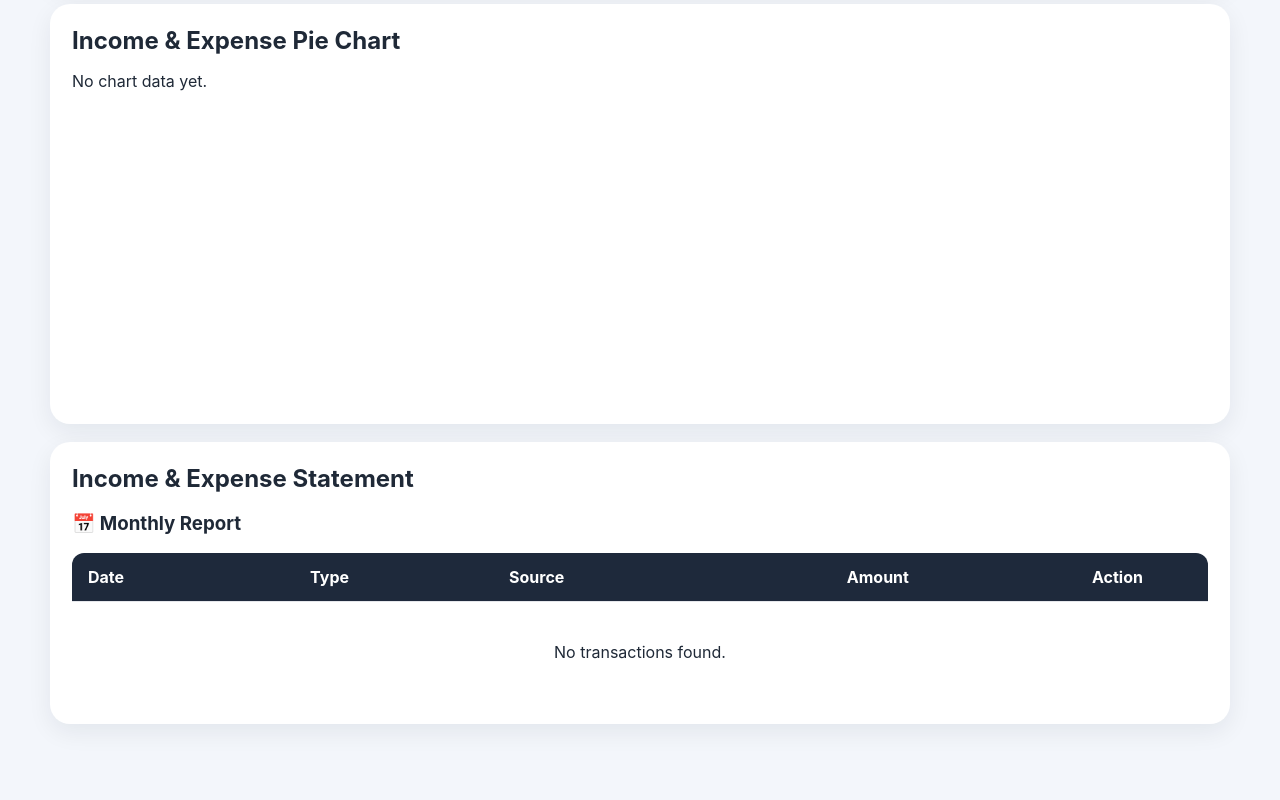
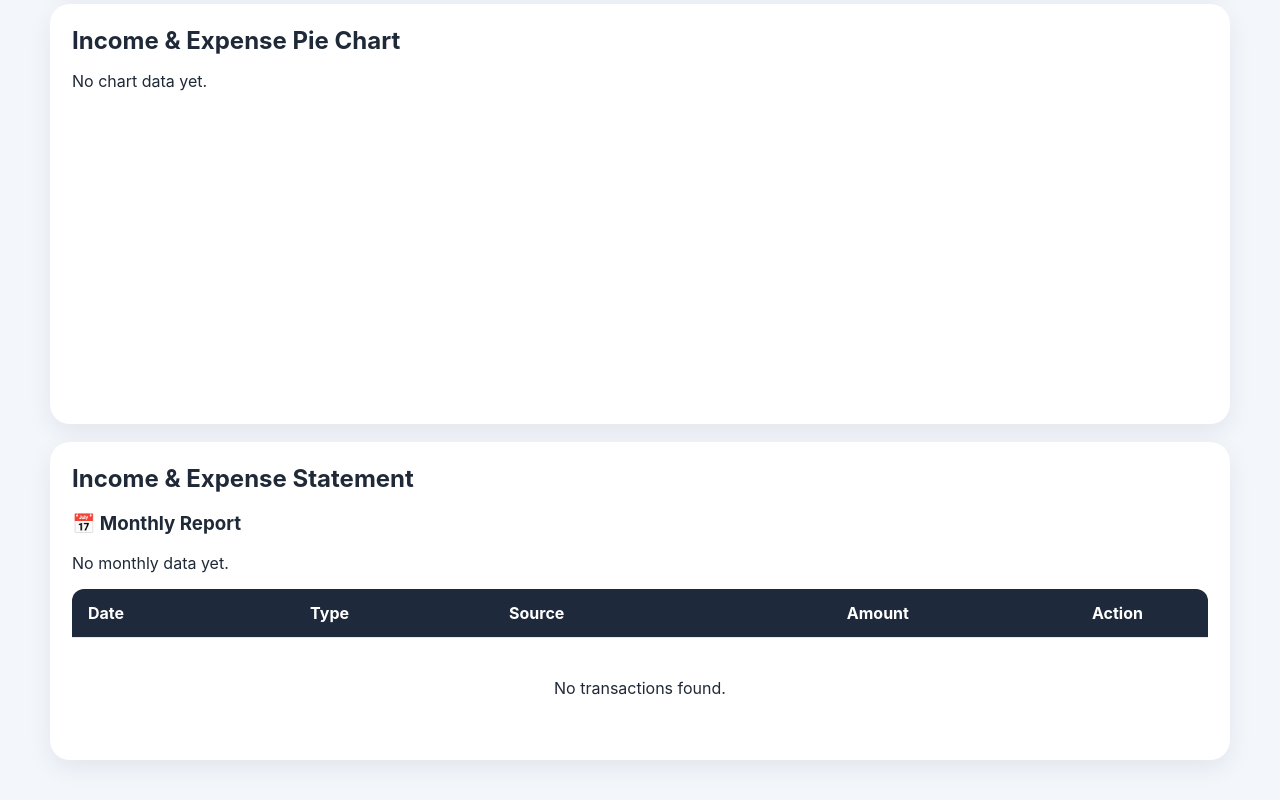
Before and after one commit to mbhandari929/expense-tracker, a React (Vite) app: page / in a window 1280 px wide. Shown: the part 1328-2128 px from the top of the page. Before the commit the page ends 2094 px from the top, so only its background shows below. Built offline with nearby package versions, Linux system fonts and the light colour scheme.

Commit message:
Extract monthly report component

```diff
--- a/src/App.tsx
+++ b/src/App.tsx
@@ -1,4 +1,5 @@
 import MonthlyBudget from "./components/MonthlyBudget";
+import MonthlyReport from "./components/MonthlyReport";
 import Header from "./components/Header";
 import SummaryCard from "./components/SummaryCard";
 import { useEffect, useMemo, useRef, useState } from "react";
@@ -469,31 +470,8 @@ function App() {
         <div className="history-box">
           <h2>Income & Expense Statement</h2>
 
-          <div className="monthly-summary-inside">
-            <h3>📅 Monthly Report</h3>
+          <MonthlyReport report={monthlyReport} />
 
-            {Object.entries(monthlyReport)
-              .sort(([firstMonth], [secondMonth]) =>
-                secondMonth.localeCompare(firstMonth)
-              )
-              .map(([month, data]) => (
-                <div key={month} className="monthly-summary-row">
-                  <strong>{month}</strong>
-
-                  <span className="income-amount">
-                   Income: {formatCurrency(data.income)}
-                  </span>
-
-                  <span className="expense-amount">
-                    Expense: {formatCurrency(data.expense)}
-                  </span>
-
-                  <span>
-                    Balance: {formatCurrency(data.income - data.expense)}
-                  </span>
-                </div>
-              ))}
-          </div>
 
           <div className="statement-table">
             <div className="statement-row statement-header">
--- /dev/null
+++ b/src/components/MonthlyReport.tsx
@@ -0,0 +1,47 @@
+import { formatCurrency } from "../utils/currency";
+
+type MonthlyReportData = {
+  income: number;
+  expense: number;
+};
+
+type MonthlyReportProps = {
+  report: Record<string, MonthlyReportData>;
+};
+
+function MonthlyReport({ report }: MonthlyReportProps) {
+  const reportEntries = Object.entries(report).sort(
+    ([firstMonth], [secondMonth]) =>
+      secondMonth.localeCompare(firstMonth)
+  );
+
+  return (
+    <div className="monthly-summary-inside">
+      <h3>📅 Monthly Report</h3>
+
+      {reportEntries.length === 0 ? (
+        <p>No monthly data yet.</p>
+      ) : (
+        reportEntries.map(([month, data]) => (
+          <div key={month} className="monthly-summary-row">
+            <strong>{month}</strong>
+
+            <span className="income-amount">
+              Income: {formatCurrency(data.income)}
+            </span>
+
+            <span className="expense-amount">
+              Expense: {formatCurrency(data.expense)}
+            </span>
+
+            <span>
+              Balance: {formatCurrency(data.income - data.expense)}
+            </span>
+          </div>
+        ))
+      )}
+    </div>
+  );
+}
+
+export default MonthlyReport;
```
